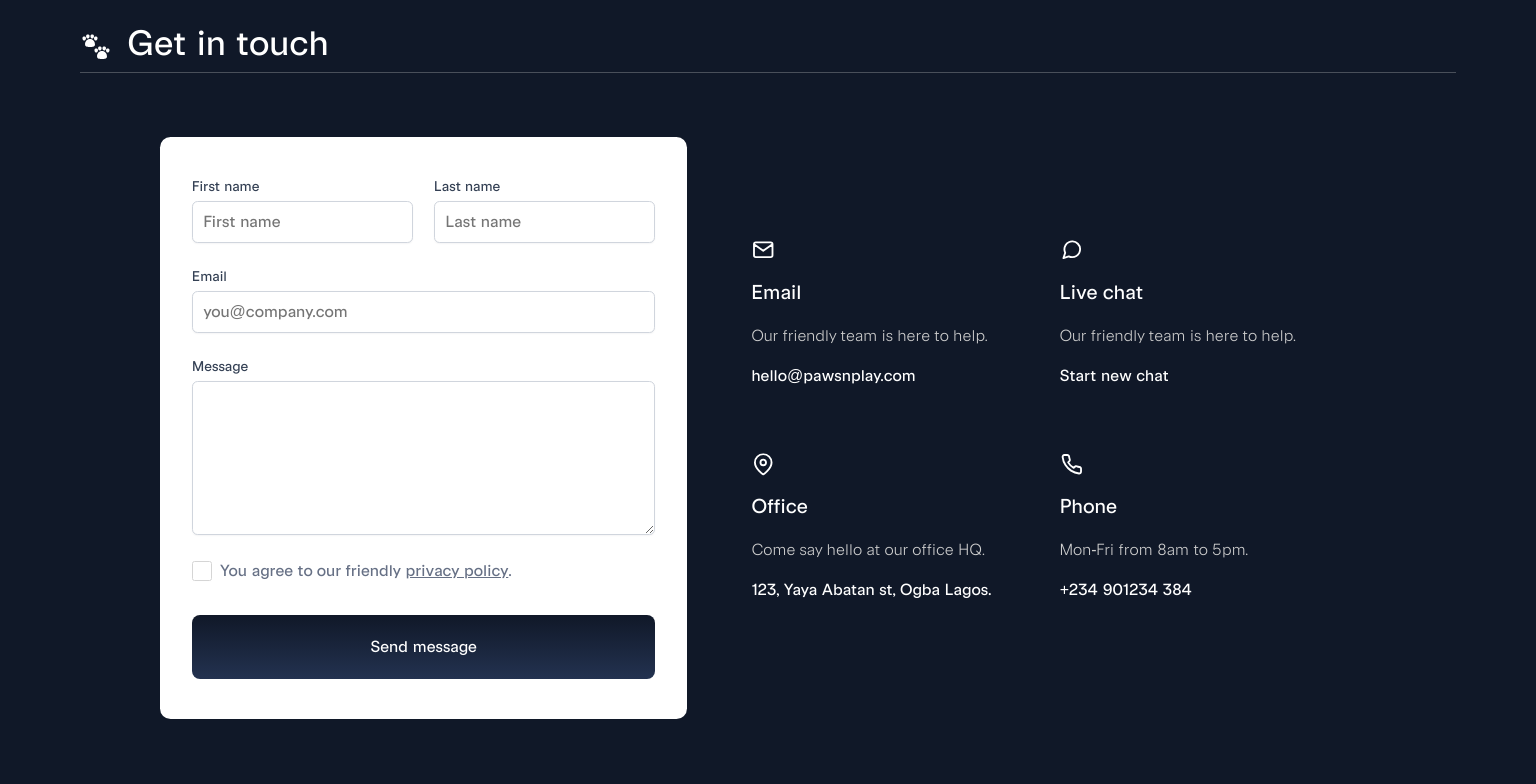
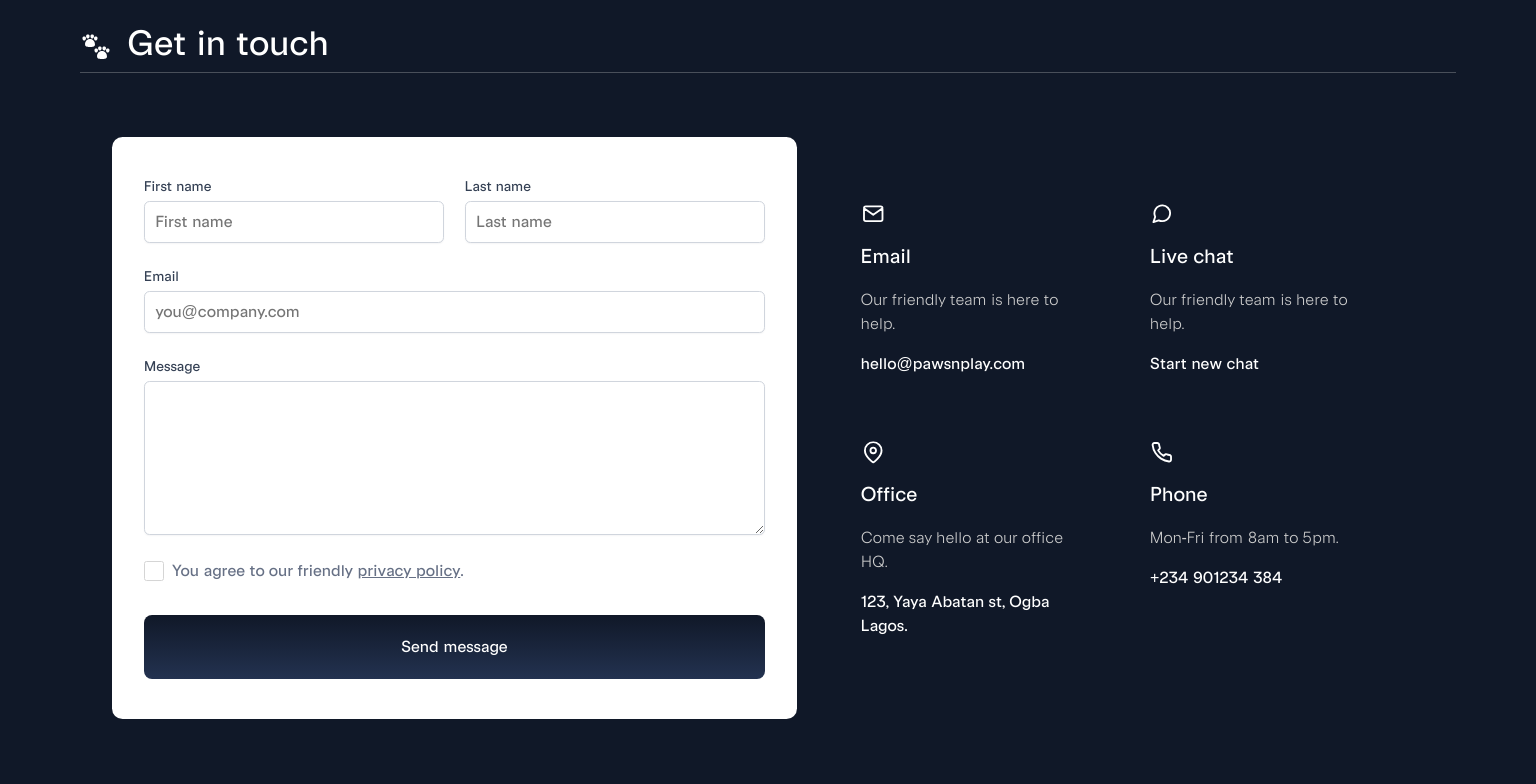
Before and after one commit to evandro-ribeiro/js-petshop-pawsnplay, a website: page index.html in a window 1536 px wide. Shown: the part 5500-6284 px from the top of the page. Drawn offline with Linux system fonts and the light colour scheme.

Commit message:
feat: adiciona responsividade na seção contact para 1024px

```diff
--- a/assets/css/contact.css
+++ b/assets/css/contact.css
@@ -148,7 +148,7 @@
   gap: 2.62rem;
 }
 
-@media (min-width: 1440px) {
+@media (min-width: 1024px) {
   #contact {
     padding: 1rem 0;
     & .section_title {
@@ -159,7 +159,7 @@
   .contact_container {
     flex-direction: row;
     gap: 4rem;
-    width: 80rem;
+    width: 100%;
     padding: 0 2rem;
     margin: auto;
   }
@@ -169,7 +169,7 @@
   }
 
   .contact_form {
-    width: 50rem;
+    width: 60%;
     padding: 2.5rem 2rem;
     gap: 2rem;
 
@@ -200,25 +200,30 @@
     padding: 1.5rem 0;
     flex-wrap: wrap;
     font-style: normal;
+    width: 50%;
   }
 
   .contact_card {
     gap: 1rem;
-    width: 46%;
+    width: 40%;
     margin-bottom: 1rem;
     & h3 {
-      font-size: 1.25rem;
+      font-size: 1rem;
       line-height: 150%;
     }
     & p,
     a {
-      font-size: 1rem;
+      font-size: 0.9rem;
       line-height: 150%;
     }
     & svg {
       width: 1.5rem;
       height: 1.5rem;
     }
+  }
+
+  .contact_card_container {
+    gap: 4rem;
   }
 
   #form_checkbox {
@@ -237,3 +242,16 @@
     align-self: stretch;
   }
 }
+
+@media (min-width: 1440px) {
+  .contact_card {
+    gap: 1rem;
+    & h3 {
+      font-size: 1.25rem;
+    }
+    & p,
+    a {
+      font-size: 1rem;
+    }
+  }
+}
```
